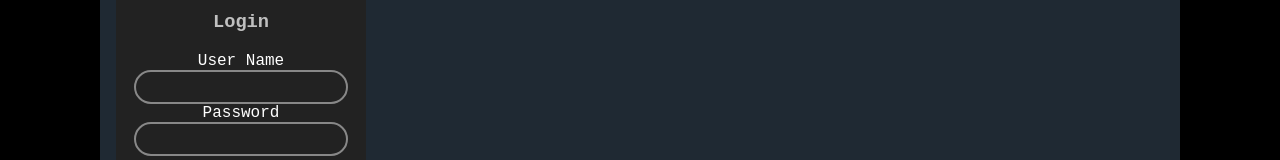
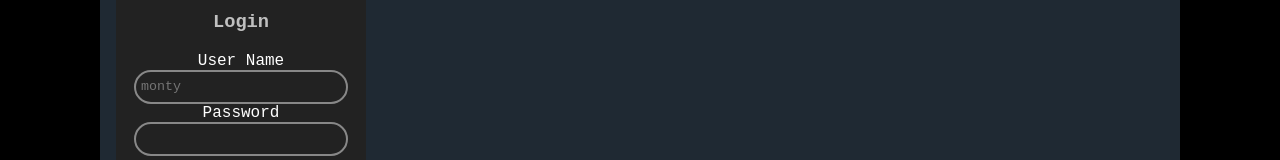
Before and after one commit to Aqveduktis/forum-fp-fe, a React (Create React App) app: page /user in a window 1280 px wide. Shown: the part 349-509 px from the top of the page. Built offline with nearby package versions, Linux system fonts and the light colour scheme; a web font is replaced by a local one.

Commit message:
adding validation to form

```diff
--- a/src/components/MyForm.js
+++ b/src/components/MyForm.js
@@ -10,15 +10,22 @@ export const MyForm = ({ handleSubmit, info }) => {
 	const handleForm = (event) => {
 		event.preventDefault();
 		handleSubmit(name, password);
-    setPassword("")
-    setName("")
+		setPassword('');
+		setName('');
 	};
 
 	return (
 		<Form onSubmit={handleForm}>
 			<FormTitle>{info}</FormTitle>
 			<label>User Name</label>
-			<TextInput type="text" value={name} onChange={(e) => setName(e.target.value)} />
+			<TextInput
+				type="text"
+				pattern="[a-zA-Z0-9]+"
+				placeholder="monty"
+				minlength="2"
+				value={name}
+				onChange={(e) => setName(e.target.value)}
+			/>
 			<label>Password</label>
 			<TextInput type="password" value={password} onChange={(e) => setPassword(e.target.value)} />
 			<Submit type="submit">{info}</Submit>
```
